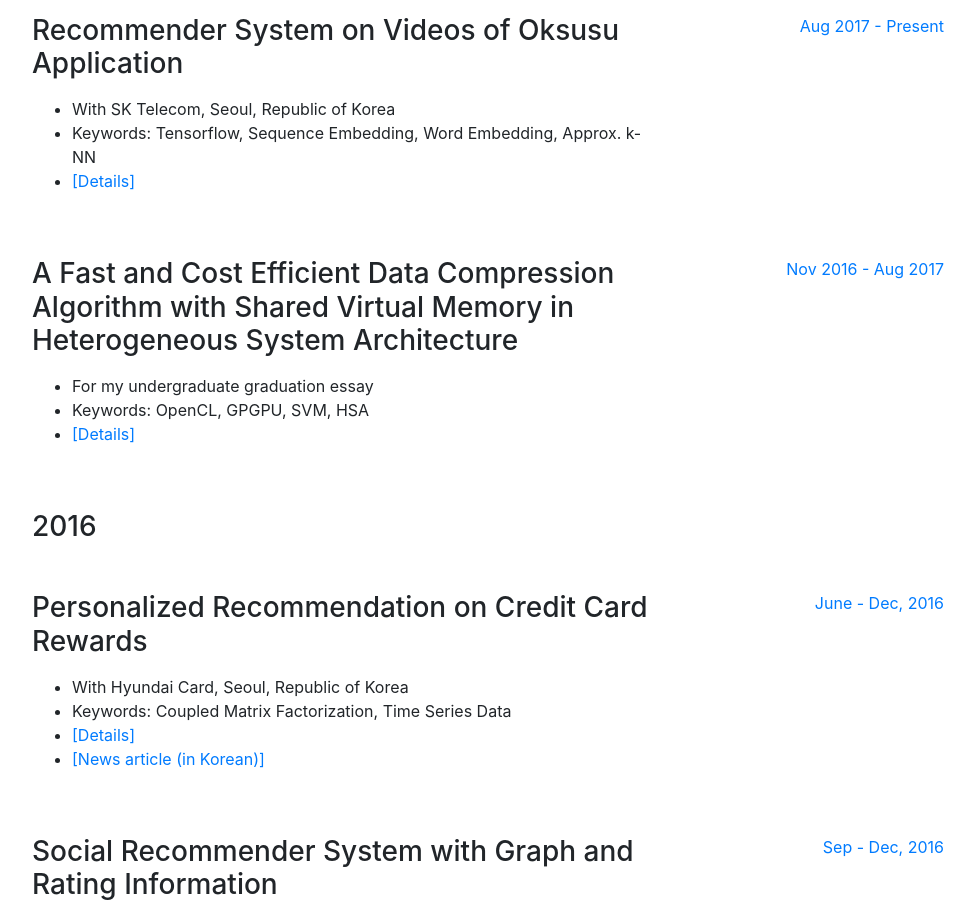
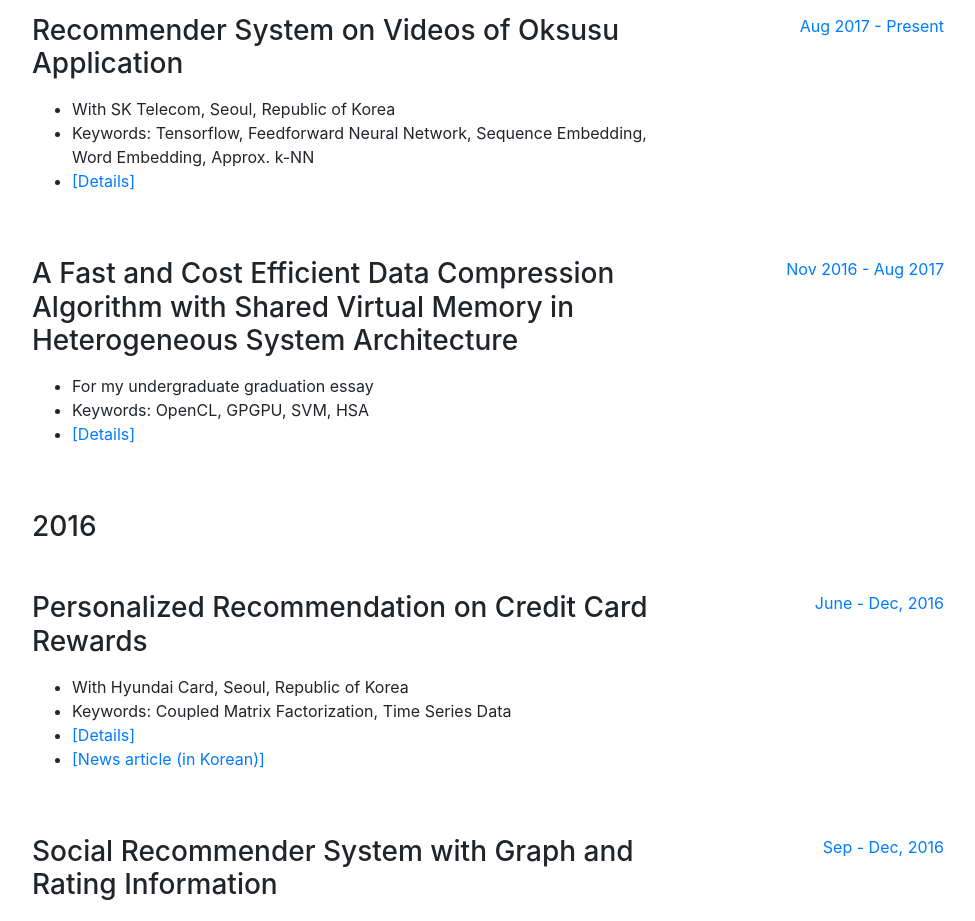
Before and after one commit to haekyu/haekyu.github.io, a website with bundled scripts: page index.html in a window 1280 px wide. Shown: the part 2860-3781 px from the top of the page, without its empty margins (288-1263 px from the left). Built offline with nearby package versions, Linux system fonts and the light colour scheme; files whose address does not match are found by name; a web font is replaced by a local one.

Commit message:
keywords

```diff
--- a/index.html
+++ b/index.html
@@ -407,7 +407,7 @@
                     With SK Telecom, Seoul, Republic of Korea
                   </li>
                   <li>
-                    Keywords: Tensorflow, Sequence Embedding, Word Embedding, Approx. k-NN
+                    Keywords: Tensorflow, Feedforward Neural Network, Sequence Embedding, Word Embedding, Approx. k-NN
                   </li>
                   <li>
                     <a href=#none onclick=this.nextSibling.style.display=(this.nextSibling.style.display=='none')?'block':'none';>
```
